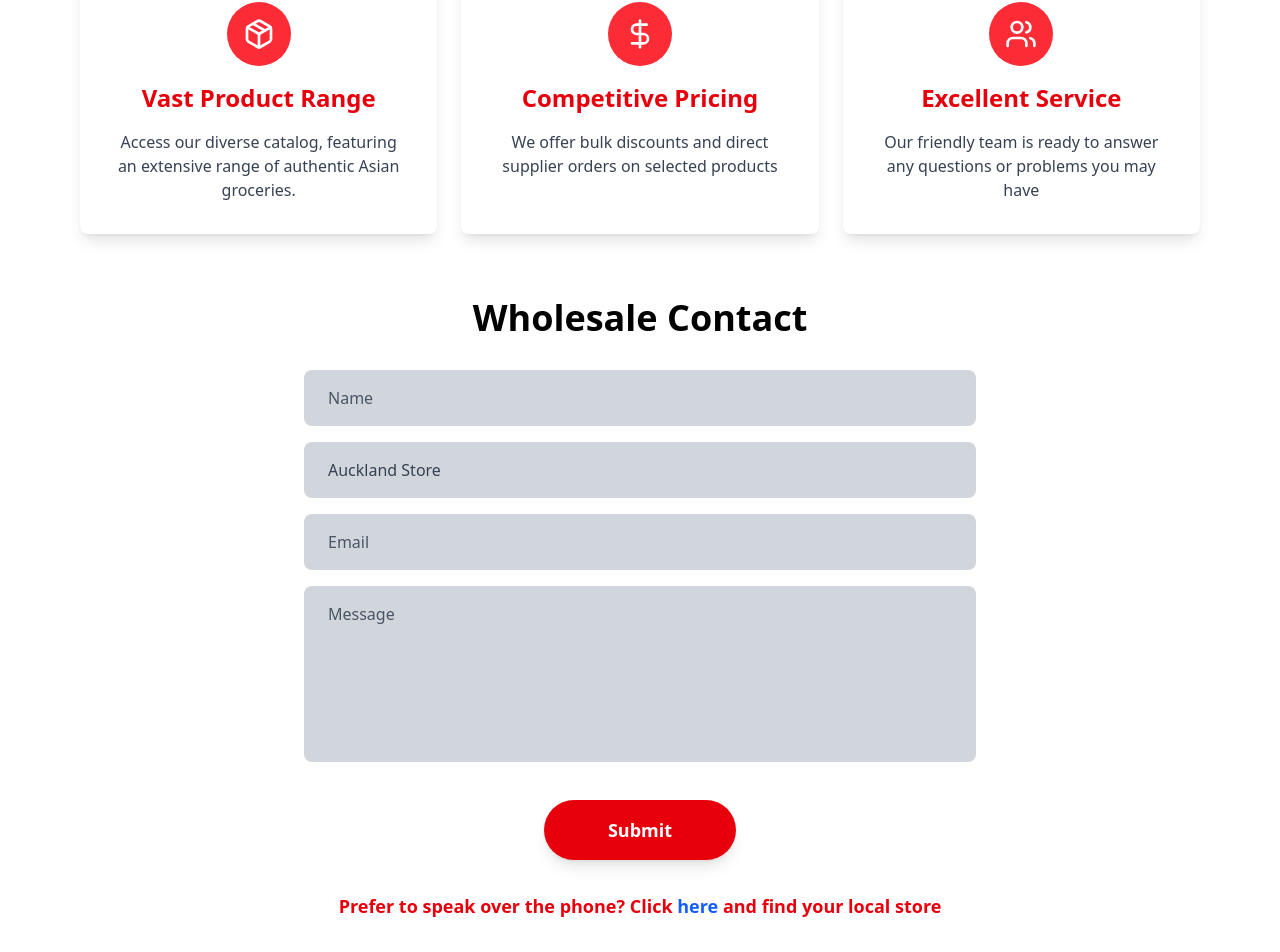
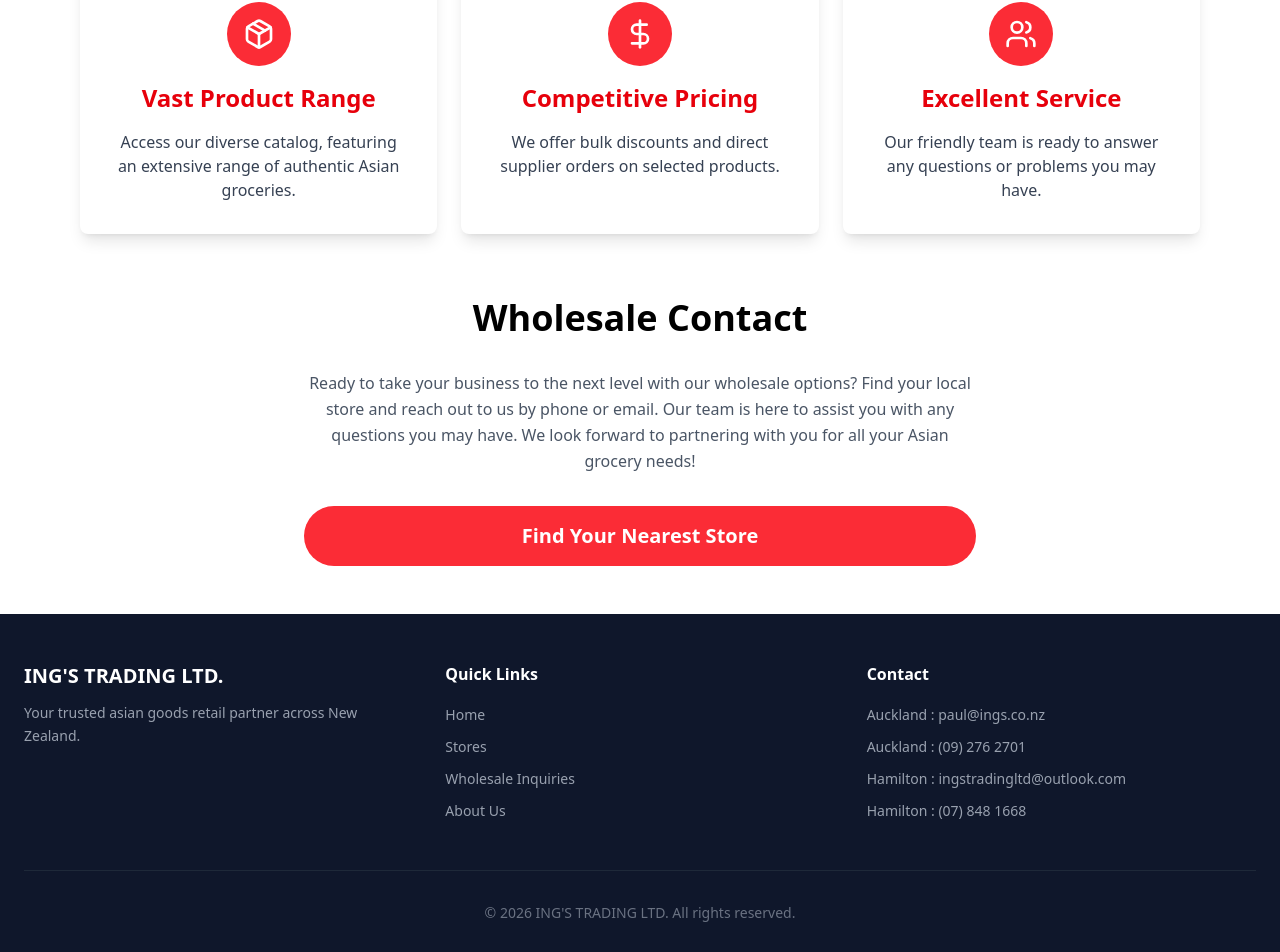
Before and after one commit to xipizy/ings-website, a React (Vite) app: page /wholesale in a window 1280 px wide. Shown: the part 959-1911 px from the top of the page. Built offline with nearby package versions, Linux system fonts and the light colour scheme.

Commit message:
Removed forum in all sections. Added new button in stores. Reworded text for easier readability.

```diff
--- a/src/components/home.jsx
+++ b/src/components/home.jsx
@@ -11,25 +11,6 @@ import NewsUpdates from './news';
 
 
 function Home() {
-
-  useEffect(() => {
-
-    const autoScroll = async () => {
-      while (true) {
-        await new Promise(resolve => setTimeout(resolve, 100000));
-
-        const hash = window.location.hash;
-        let currentSlide = parseInt(hash.slice(6));
-        currentSlide = (currentSlide % 4) + 1;
-        const link = document.querySelector(`a[href="#slide${currentSlide}"]`);
-        if (link) {
-          link.click();
-        }
-      }
-    };
-
-    // autoScroll();
-  }, []);
 
   return (
     <>
--- a/src/components/navbar.jsx
+++ b/src/components/navbar.jsx
@@ -5,7 +5,7 @@ function handleClickStores() {
 }
 
 function handleClickHome() {
-  window.location.href = '/#slide1';
+  window.location.href = '/';
 }
 
 function handleClickWholesale() {
--- a/src/components/stores.jsx
+++ b/src/components/stores.jsx
@@ -1,6 +1,5 @@
-import { useState } from 'react';
 import Navbar from './navbar';
-import { useEffect } from 'react';
+import { useEffect, useState, useRef } from 'react';
 import { MapPin, Phone, ChevronDown, Clock } from 'lucide-react';
 import aucklandStore1 from '../assets/aucklandStore1.png';
 import hamiltonStore1 from '../assets/hamiltonStore1.png';
@@ -8,6 +7,9 @@ import Footer from './footer';
 import ContactForm from './contactForm';
 
 export default function Store() {
+
+    const storesRef = useRef(null);
+
     const [showAllHours1, setShowAllHours1] = useState(false);
     const [showAllHours2, setShowAllHours2] = useState(false);
     const [call1, setCall1] = useState(false);
@@ -17,6 +19,9 @@ export default function Store() {
     const [hamiltonState, setHamiltonState] = useState(0);
     // 0 == Closed, 1 == Open, 2 == Closing Soon
 
+    const scrollToStores = () => {
+        storesRef.current?.scrollIntoView({ behavior: 'smooth' });
+    };
     const getCurrentTime = () => {
         const now = new Date();
         return now.toLocaleTimeString('en-US', { hour: 'numeric', minute: '2-digit', hour12: true });
@@ -155,6 +160,7 @@ export default function Store() {
         <nav className="sticky top-0 z-2">
             <Navbar/>
         </nav>
+
         {/* Hero Section */}
         <div
             className="relative h-200 bg-cover bg-center flex items-center justify-center"
@@ -165,13 +171,17 @@ export default function Store() {
             }}
         >
             <div className="text-center text-white z-1">
-                <h1 className="text-7xl font-bold mb-6">Get in Touch</h1>
+                <h1 className="text-7xl font-bold mb-6">Our Locations</h1>
                 <p className="text-base md:text-2xl leading-relaxed opacity-90">
-                    We'd love to hear from you. Visit us at either of our locations or reach out through the contact details below.
+                    Visit us at either of our locations or reach out through the contact details below.
                 </p>
+                <button onClick={scrollToStores} className="bg-red-500 hover:bg-red-600 text-white font-bold px-8 py-4 rounded-full text-xl transition-colors cursor-pointer mt-4">
+                    Go To Stores
+                </button>
             </div>
         </div>
-        <div className="min-h-max bg-gray-200 p-6">
+
+        <div ref={storesRef} className="min-h-max bg-gray-200 p-6">
         <div className="max-w-6xl mx-auto grid md:grid-cols-2 gap-6">
             {/* Auckland Store */}
             <div className="bg-white rounded-2xl shadow-md overflow-hidden">
--- a/src/components/wholesale.jsx
+++ b/src/components/wholesale.jsx
@@ -11,6 +11,10 @@ export default function WholesaleInquiry() {
   const scrollToForm = () => {
     formRef.current?.scrollIntoView({ behavior: 'smooth' });
   };
+
+  function handleClickStores() {
+    window.location.href = '/stores';
+  }
 
   return (
     <>
@@ -59,7 +63,7 @@ export default function WholesaleInquiry() {
                 </div>
                 <h3 className="text-2xl font-bold text-red-600 mb-4">Competitive Pricing</h3>
                 <p className="text-gray-700">
-                We offer bulk discounts and direct supplier orders on selected products
+                We offer bulk discounts and direct supplier orders on selected products.
                 </p>
             </div>
 
@@ -72,20 +76,21 @@ export default function WholesaleInquiry() {
                 </div>
                 <h3 className="text-2xl font-bold text-red-600 mb-4">Excellent Service</h3>
                 <p className="text-gray-700">
-                Our friendly team is ready to answer any questions or problems you may have
+                Our friendly team is ready to answer any questions or problems you may have.
                 </p>
             </div>
             </div>
 
             {/* Form Section */}
-            <div ref={formRef} className="max-w-2xl mx-auto">
-            <h2 className="text-4xl font-bold text-center mb-8 text-black">Wholesale Contact</h2>
-            <ContactForm/>
-            <p className="text-center mt-8 text-lg">
-                <span className="text-red-600 font-semibold">Prefer to speak over the phone? Click </span>
-                <a href="/stores" className="text-blue-600 hover:underline font-semibold">here</a>
-                <span className="text-red-600 font-semibold"> and find your local store</span>
-            </p>
+            <div ref={formRef} className="max-w-2xl mx-auto grid gap-8 grid-cols-1">
+                <h2 className="text-4xl font-bold text-center text-black">Wholesale Contact</h2>
+                <p className="text-gray-600 leading-relaxed text-center">
+                    Ready to take your business to the next level with our wholesale options? Find your local store and reach out to us by phone or email. Our team is here to assist you with any questions you may have. We look forward to partnering with you for all your Asian grocery needs!
+                </p>
+
+                <button onClick={handleClickStores} className="bg-red-500 hover:bg-red-600 text-white font-bold px-8 py-4 rounded-full text-xl transition-colors cursor-pointer">
+                    Find Your Nearest Store
+                </button>
             </div>
         </div>
         <Footer/>
```
Lines whose indentation alone changed are shown as unchanged.
